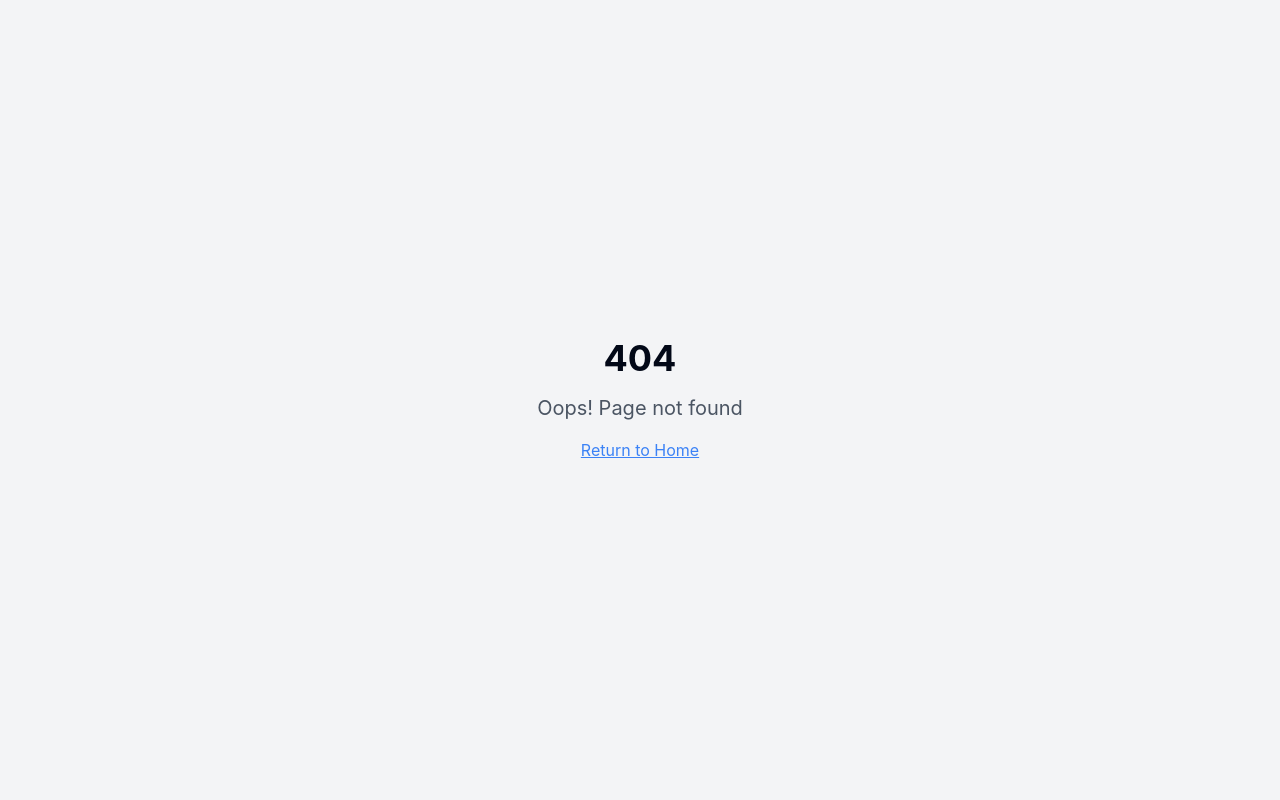
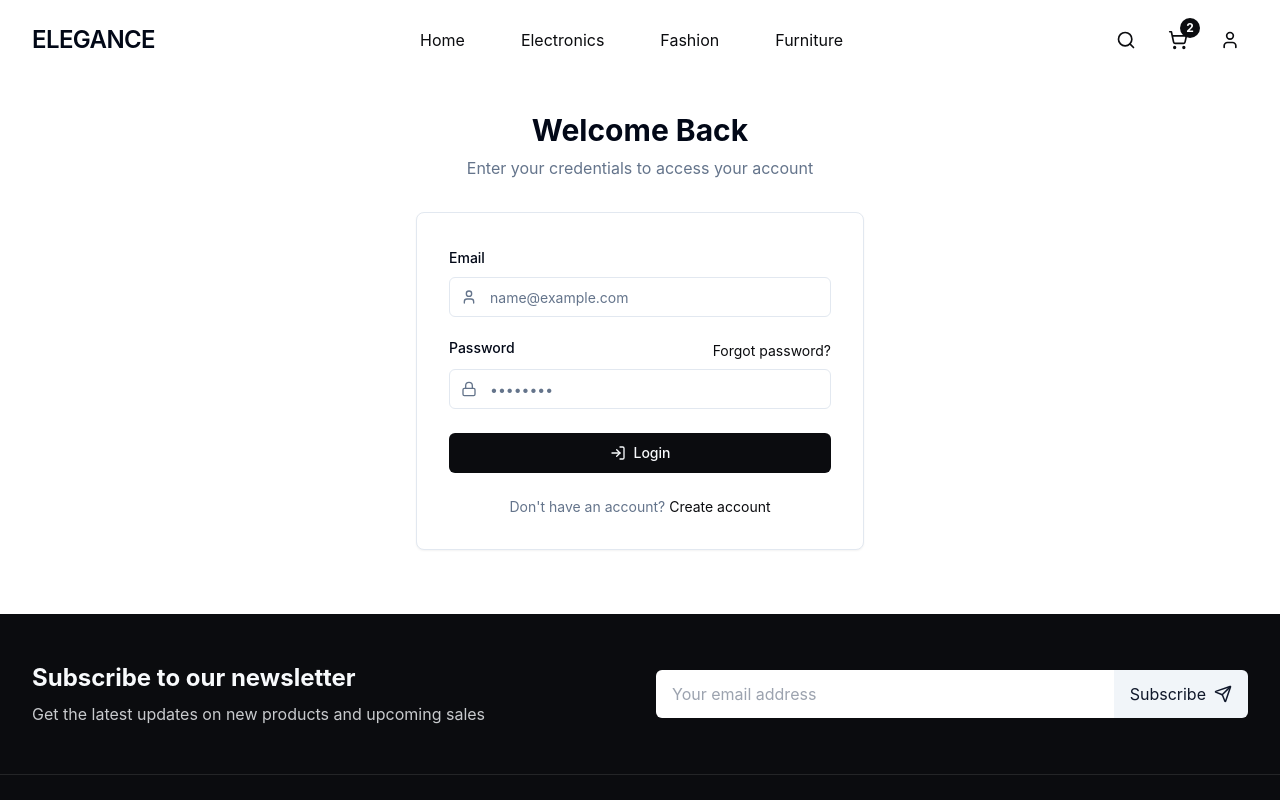
Before and after one commit to golu565453/e-cammerosity, a React (Vite) app: page /login in a window 1280 px wide. Before the commit this address had no page. Shown: the top 800 px of the page. Built offline with nearby package versions, Linux system fonts and the light colour scheme.

Commit message:
Add login section

```diff
--- a/src/App.tsx
+++ b/src/App.tsx
@@ -10,6 +10,7 @@ import ProductDetails from "./pages/ProductDetails";
 import CategoryPage from "./pages/CategoryPage";
 import Cart from "./pages/Cart";
 import Admin from "./pages/Admin";
+import Login from "./pages/Login";
 import NotFound from "./pages/NotFound";
 
 const queryClient = new QueryClient();
@@ -28,6 +29,7 @@ const App = () => (
           <Route path="/product/:id" element={<ProductDetails />} />
           <Route path="/category/:slug" element={<CategoryPage />} />
           <Route path="/cart" element={<Cart />} />
+          <Route path="/login" element={<Login />} />
           <Route path="/admin/*" element={<Admin />} />
           {/* ADD ALL CUSTOM ROUTES ABOVE THE CATCH-ALL "*" ROUTE */}
           <Route path="*" element={<NotFound />} />
--- a/src/components/Navbar.tsx
+++ b/src/components/Navbar.tsx
@@ -1,7 +1,7 @@
 
 import { useState, useEffect } from 'react';
 import { Link } from 'react-router-dom';
-import { Search, ShoppingCart, Menu, X } from 'lucide-react';
+import { Search, ShoppingCart, Menu, X, User } from 'lucide-react';
 import { categories } from '../lib/data';
 
 export default function Navbar() {
@@ -56,7 +56,7 @@ export default function Navbar() {
             ))}
           </nav>
 
-          {/* Search, Cart, & Mobile Menu Toggle */}
+          {/* Search, Cart, Account & Mobile Menu Toggle */}
           <div className="flex items-center space-x-4">
             <button
               className="p-2 rounded-full text-primary hover:bg-secondary transition-colors"
@@ -76,6 +76,14 @@ export default function Navbar() {
                   {cartCount}
                 </span>
               )}
+            </Link>
+
+            <Link
+              to="/login"
+              className="p-2 rounded-full text-primary hover:bg-secondary transition-colors"
+              aria-label="Login"
+            >
+              <User size={20} />
             </Link>
 
             {/* Mobile Menu Toggle */}
@@ -114,6 +122,13 @@ export default function Navbar() {
               {category.name}
             </Link>
           ))}
+          <Link
+            to="/login"
+            className="block px-4 py-2 rounded-md hover:bg-secondary transition-colors"
+            onClick={() => setIsMenuOpen(false)}
+          >
+            Login
+          </Link>
         </div>
       </div>
     </header>
--- /dev/null
+++ b/src/pages/Login.tsx
@@ -0,0 +1,132 @@
+
+import { useState } from 'react';
+import { Helmet } from 'react-helmet';
+import { useNavigate } from 'react-router-dom';
+import { LogIn, User, Lock } from 'lucide-react';
+import { Button } from '@/components/ui/button';
+import { Input } from '@/components/ui/input';
+import { Label } from '@/components/ui/label';
+import { useToast } from '@/hooks/use-toast';
+import Navbar from '@/components/Navbar';
+import Footer from '@/components/Footer';
+
+export default function Login() {
+  const [email, setEmail] = useState('');
+  const [password, setPassword] = useState('');
+  const [isLoading, setIsLoading] = useState(false);
+  const { toast } = useToast();
+  const navigate = useNavigate();
+
+  const handleLogin = async (e: React.FormEvent) => {
+    e.preventDefault();
+    setIsLoading(true);
+
+    try {
+      // In a real application, this would call an authentication API
+      // For now, we'll simulate a successful login after a delay
+      await new Promise(resolve => setTimeout(resolve, 1000));
+
+      // Mock successful login
+      toast({
+        title: "Login successful",
+        description: "Welcome back!",
+      });
+
+      navigate('/');
+    } catch (error) {
+      toast({
+        title: "Login failed",
+        description: "Invalid email or password. Please try again.",
+        variant: "destructive",
+      });
+    } finally {
+      setIsLoading(false);
+    }
+  };
+
+  return (
+    <>
+      <Helmet>
+        <title>Login | ELEGANCE</title>
+      </Helmet>
+
+      <Navbar />
+
+      <main className="pt-28 pb-16 px-4">
+        <div className="max-w-md mx-auto">
+          <div className="text-center mb-8">
+            <h1 className="text-3xl font-bold mb-2">Welcome Back</h1>
+            <p className="text-muted-foreground">Enter your credentials to access your account</p>
+          </div>
+
+          <div className="bg-white p-8 rounded-lg border shadow-sm">
+            <form onSubmit={handleLogin} className="space-y-6">
+              <div className="space-y-2">
+                <Label htmlFor="email">Email</Label>
+                <div className="relative">
+                  <User className="absolute left-3 top-1/2 -translate-y-1/2 h-4 w-4 text-muted-foreground" />
+                  <Input
+                    id="email"
+                    type="email"
+                    placeholder="name@example.com"
+                    value={email}
+                    onChange={(e) => setEmail(e.target.value)}
+                    className="pl-10"
+                    required
+                  />
+                </div>
+              </div>
+
+              <div className="space-y-2">
+                <div className="flex justify-between">
+                  <Label htmlFor="password">Password</Label>
+                  <a href="/forgot-password" className="text-sm text-primary hover:underline">
+                    Forgot password?
+                  </a>
+                </div>
+                <div className="relative">
+                  <Lock className="absolute left-3 top-1/2 -translate-y-1/2 h-4 w-4 text-muted-foreground" />
+                  <Input
+                    id="password"
+                    type="password"
+                    placeholder="••••••••"
+                    value={password}
+                    onChange={(e) => setPassword(e.target.value)}
+                    className="pl-10"
+                    required
+                  />
+                </div>
+              </div>
+
+              <Button type="submit" className="w-full" disabled={isLoading}>
+                {isLoading ? (
+                  <span className="flex items-center justify-center">
+                    <svg className="animate-spin -ml-1 mr-2 h-4 w-4 text-white" xmlns="http://www.w3.org/2000/svg" fill="none" viewBox="0 0 24 24">
+                      <circle className="opacity-25" cx="12" cy="12" r="10" stroke="currentColor" strokeWidth="4"></circle>
+                      <path className="opacity-75" fill="currentColor" d="M4 12a8 8 0 018-8V0C5.373 0 0 5.373 0 12h4zm2 5.291A7.962 7.962 0 014 12H0c0 3.042 1.135 5.824 3 7.938l3-2.647z"></path>
+                    </svg>
+                    Logging in...
+                  </span>
+                ) : (
+                  <span className="flex items-center justify-center">
+                    <LogIn className="mr-2 h-4 w-4" />
+                    Login
+                  </span>
+                )}
+              </Button>
+
+              <div className="text-center text-sm">
+                <span className="text-muted-foreground">Don't have an account?</span>{" "}
+                <a href="/register" className="text-primary hover:underline">
+                  Create account
+                </a>
+              </div>
+            </form>
+          </div>
+        </div>
+      </main>
+
+      <Footer />
+    </>
+  );
+}
```
